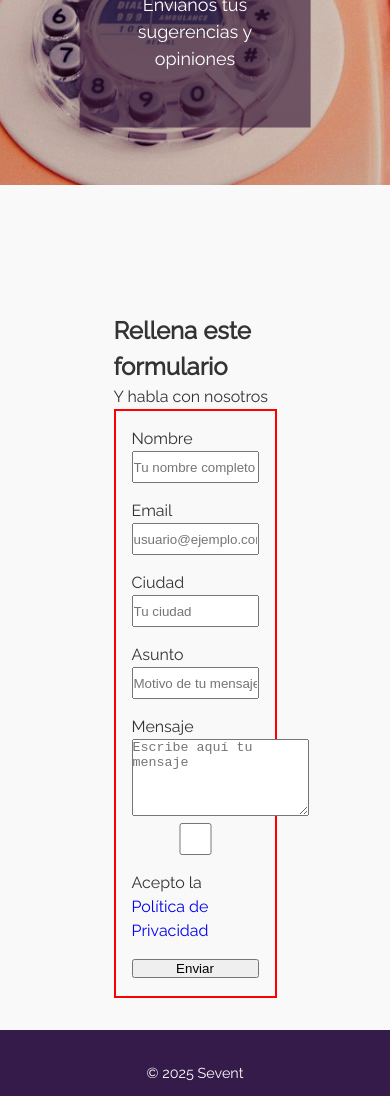
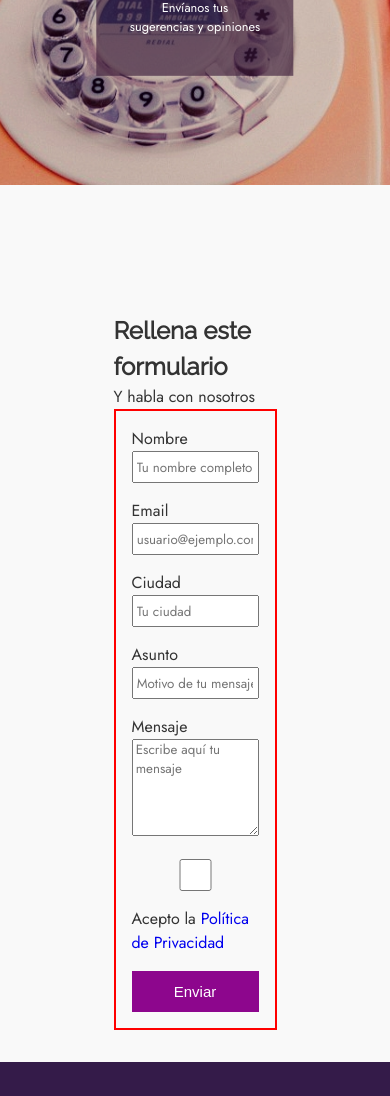
Before and after one commit to moisescolman/EvaluacionHTMLCSS, a plain HTML site: page pages/contacto.html in a window 390 px wide. Shown: the part 295-1391 px from the top of the page. Drawn offline with Linux system fonts and the light colour scheme.

Commit message:
ajustando responsive

```diff
--- a/css/style.css
+++ b/css/style.css
@@ -135,6 +135,9 @@ main {
 }
 a {
     text-decoration: none;
+}
+p {
+    font-family: Jost;
 }
 
 .hero {
@@ -309,21 +312,41 @@ form {
 }
 label {
     width: 100%;
+    font-family: Jost;
 }
 input {
     /* margin: 1rem; */
     width: 100%;
     min-height: 2rem;
     margin-bottom: 1rem;
+    font-family: Jost;
+    padding-left: 0.2rem;
+    padding-right: 0.2rem;
+}
+input[type="checkbox"] {
+    color: var(--color-secundario);
+    text-align: left;
+}
+
+textarea {
+    color: var(--color-secundario);
+    text-align: left;
+    width: 100%;
+    min-height: 2rem;
+    margin-bottom: 1rem;
+    font-family: Jost;
+    padding-left: 0.2rem;
+    padding-right: 0.2rem;
 }
 .campo {
-    /* border: green 2px solid; */
+
 }
 .formulario-contacto {
     min-width: 10rem;
     width: 50%;
     margin: 2rem auto;
     padding: 0 1rem;
+    display: inline-block;
 }
 .formulario-registro {
     max-width: 30rem;
@@ -354,3 +377,15 @@ main-detalle {
         grid-template-columns: repeat(3, 1fr);
     }
 }
+
+@media (max-width: 720px) {
+    .hero-texto h1 {
+        font-size: 2rem;
+        margin-bottom: 0.5rem;
+    }
+
+    .hero-texto p {
+        font-size: 0.8rem;
+        margin-bottom: 0.5rem;
+    }
+}
--- a/pages/contacto.html
+++ b/pages/contacto.html
@@ -72,12 +72,10 @@
 
         <div class="campo">
           <input type="checkbox" id="aceptar-politica-contacto" name="aceptar-politica" required />
-          <label for="aceptar-politica-contacto">
-            Acepto la <a href="#" target="_blank">Política de Privacidad</a>
-          </label>
+          <label for="aceptar-politica-contacto"> Acepto la <a href="#" target="_blank">Política de Privacidad</a></label>
         </div>
 
-        <button type="submit" class="boton-reserva" style="width:100%; margin-top:1rem;"> Enviar </button>
+        <button type="submit" class="boton-detalles" style="width:100%; margin-top:1rem;"> Enviar </button>
       </form>
     </section>
 
```
